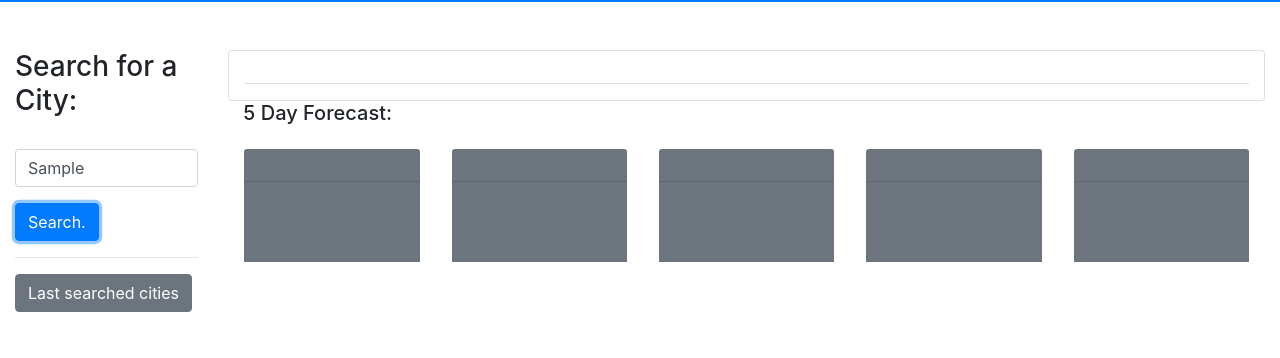
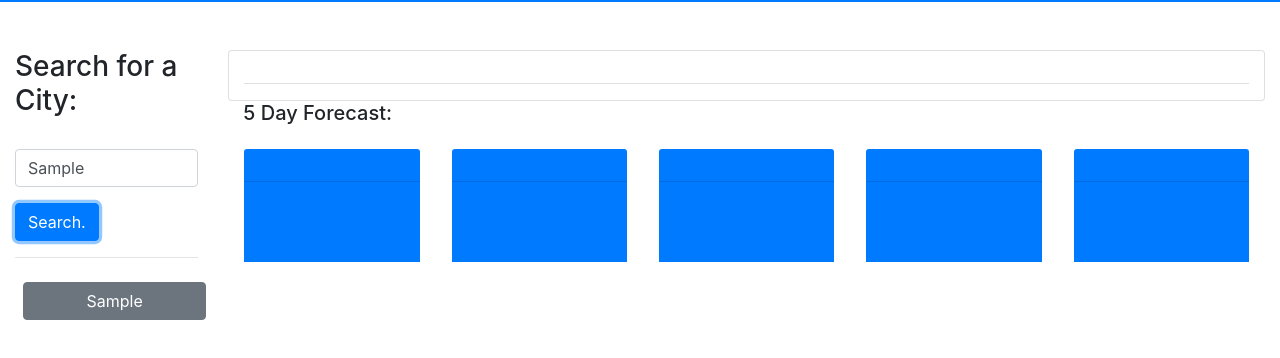
Before and after one commit to TREVTAL/M06-Challenge, a plain HTML site: page index.html in a window 1280 px wide. Both pictures are taken after typing "Sample" into the empty fields and a click on the button "Search.". Shown: the part 86-444 px from the top of the page. Drawn offline with nearby package versions, Linux system fonts and the light colour scheme; no server answers.

Commit message:
Buttons Done
Done buttons and their code. Also adjusted forecast cards per wife (aka The Boss) recommendation =D

```diff
--- a/assets/js/script.js
+++ b/assets/js/script.js
@@ -6,6 +6,7 @@ var currentTempEl = document.getElementById('currentTemp');
 var currentWindEl = document.getElementById('currentWind');
 var currentHumidityEl = document.getElementById('currentHumidity');
 var currentUVIEl = document.getElementById('currentUVI');
+var searchHistoryEl = document.getElementById('searchHistory');
 
 // setup vars for forecast
 var date1El = document.getElementById('date1');
@@ -44,15 +45,32 @@ var formSubmitHandler = function (event) {
     event.preventDefault();
 
     var city = cityInputEl.value.trim();
+    var newButton = document.createElement('button');
+    newButton.textContent = city;
+    newButton.setAttribute('class' , 'btn btn-secondary col-12 m-2');
+    newButton.setAttribute('data-city' , city);
+
+    searchHistoryEl.appendChild(newButton);
 
     if (city) {
       getCurrentCond(city);
         console.log('OK');
 
+
     } else {
       alert('Please try entering your city name again');
     }
+
 };
+
+var buttonClickHandler = function (event) {
+    var city = event.target.getAttribute('data-city');
+
+    if (city) {
+        getCurrentCond(city);
+
+    }
+  };
 
 // var getCurrentCond = function (city) {
 //     var apiUrl = 'https://api.openweathermap.org/data/2.5/weather?q=' + city + '&units=metric&appid=' + apiId ;
@@ -170,8 +188,8 @@ function secondAPI(lat , lon) {
         hum5El.textContent = 'Humidity: ' +secondData.daily[5].humidity +'%';
 
     })
-
-
+return;
 }
 
 cityInputBtnEl.addEventListener('submit', formSubmitHandler);
+searchHistoryEl.addEventListener('click', buttonClickHandler);
--- a/index.html
+++ b/index.html
@@ -30,8 +30,8 @@
             </form>
           </div>
           <hr />
-          <div>
-            <button class="btn btn-secondary"> Last searched cities</button>
+          <div id="searchHistory">
+            <!-- <button class="btn btn-secondary col-12"> Last searched cities</button> -->
           </div>
         </div>
 
@@ -55,10 +55,10 @@
 
             <div class="row">
               <div class="col p-3">
-                  <div class="card-header col bg-secondary text-white" >
+                  <div class="card-header col bg-primary text-white" >
                     <h5 id="date1"></h5>
                   </div>
-                  <div class="card-body col bg-secondary text-white">
+                  <div class="card-body col bg-primary text-white">
                     <img id="icon1">
                     <p class="card-text" id="temp1"></p>
                     <p class="card-text" id="wind1"></p>
@@ -67,10 +67,10 @@
               </div>
 
               <div class="col p-3">
-                <div class="card-header bg-secondary text-white" >
+                <div class="card-header bg-primary text-white" >
                   <h5 id="date2"></h5>
                 </div>
-                <div class="card-body bg-secondary text-white">
+                <div class="card-body bg-primary text-white">
                   <img id="icon2">
                   <p class="card-text" id="temp2"></p>
                   <p class="card-text" id="wind2"></p>
@@ -79,10 +79,10 @@
               </div>
 
               <div class="col p-3">
-                <div class="card-header bg-secondary text-white" >
+                <div class="card-header bg-primary text-white" >
                   <h5 id="date3"></h5>
                 </div>
-                <div class="card-body bg-secondary text-white">
+                <div class="card-body bg-primary text-white">
                   <img id="icon3">
                   <p class="card-text" id="temp3"></p>
                   <p class="card-text" id="wind3"></p>
@@ -91,10 +91,10 @@
               </div>
 
               <div class="col p-3">
-                <div class="card-header bg-secondary text-white" >
+                <div class="card-header bg-primary text-white" >
                   <h5 id="date4"></h5>
                 </div>
-                <div class="card-body bg-secondary text-white">
+                <div class="card-body bg-primary text-white">
                   <img id="icon4">
                   <p class="card-text" id="temp4"></p>
                   <p class="card-text" id="wind4"></p>
@@ -103,10 +103,10 @@
               </div>
 
               <div class="col p-3">
-                <div class="card-header bg-secondary text-white" >
+                <div class="card-header bg-primary text-white" >
                   <h5 id="date5"></h5>
                 </div>
-                <div class="card-body bg-secondary text-white">
+                <div class="card-body bg-primary text-white">
                   <img id="icon5">
                   <p class="card-text" id="temp5"></p>
                   <p class="card-text" id="wind5"></p>
```
